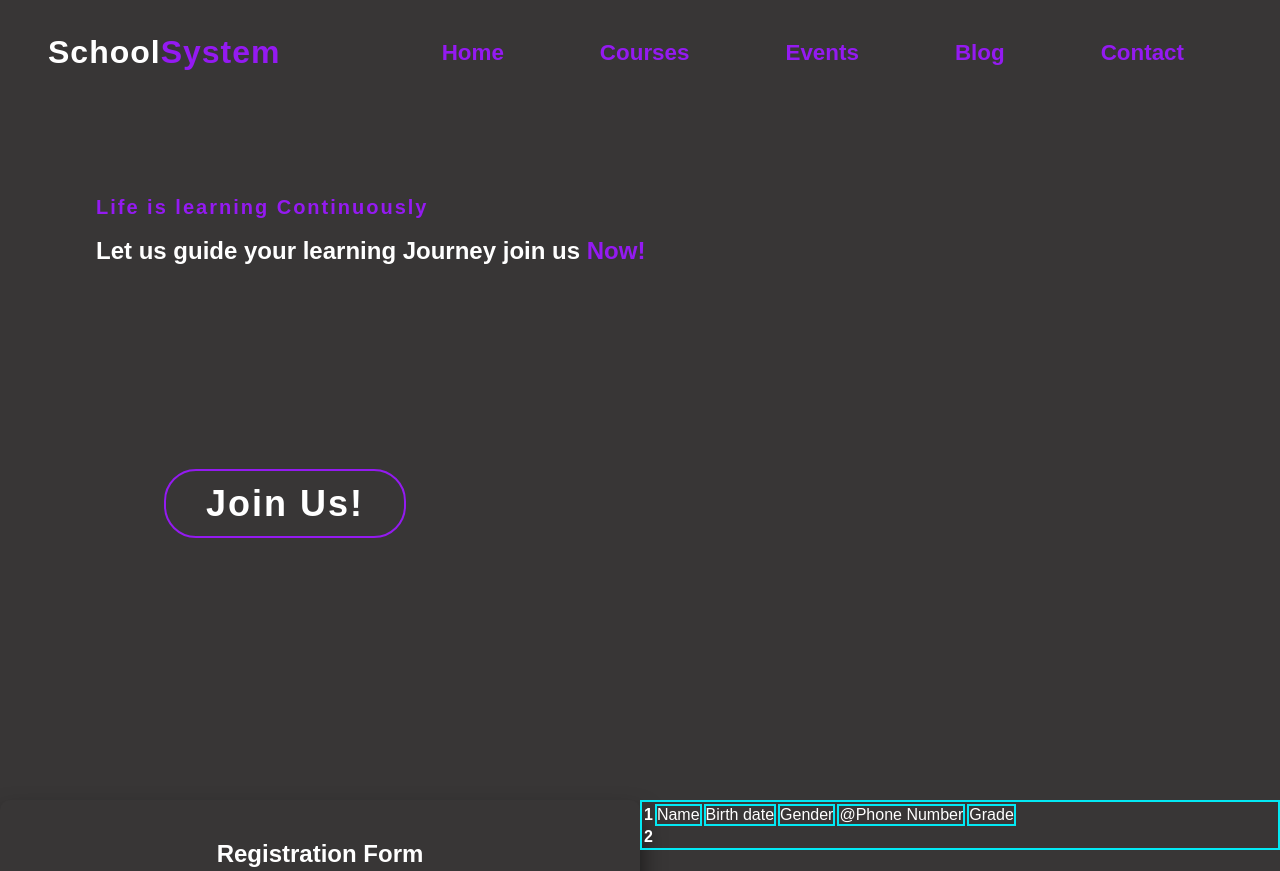
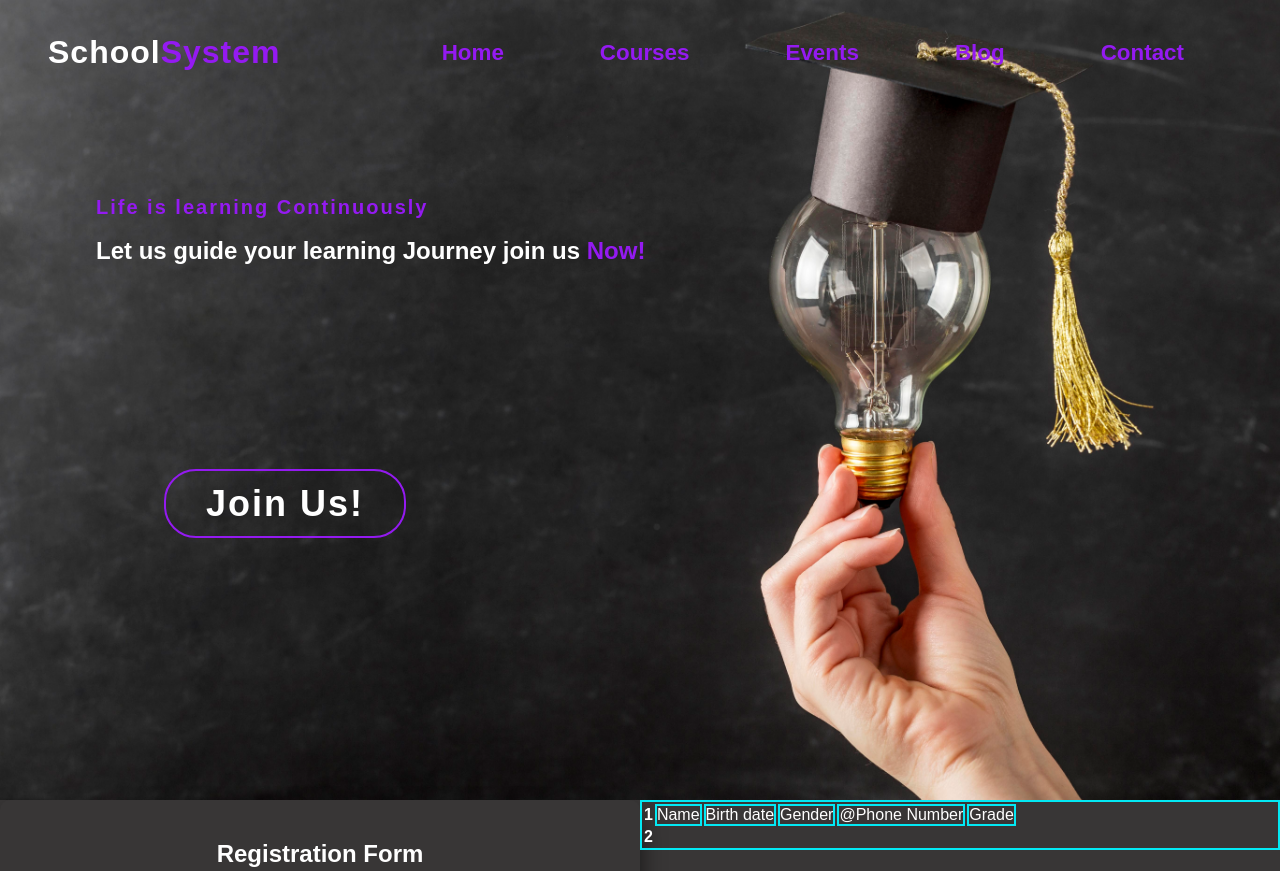
Before and after one commit to Ahmadbadran/school-system, a plain HTML site: page index.html in a window 1280 px wide. Shown: the top 871 px of the page. Drawn offline with Linux system fonts and the light colour scheme; the site is published under a folder, as on GitHub Pages, so addresses that start at the root find nothing.

Commit message:
fixed the bg

```diff
--- a/style.css
+++ b/style.css
@@ -29,7 +29,7 @@
   }
 
   header {
-    background-image : url(/assets/person-holding-light-bulb-with-graduation-cap.jpg);
+    background-image : url(./assets/person-holding-light-bulb-with-graduation-cap.jpg);
     /* min-height: 100vh; */
     width: 100%;
     height: 100vh;
```
